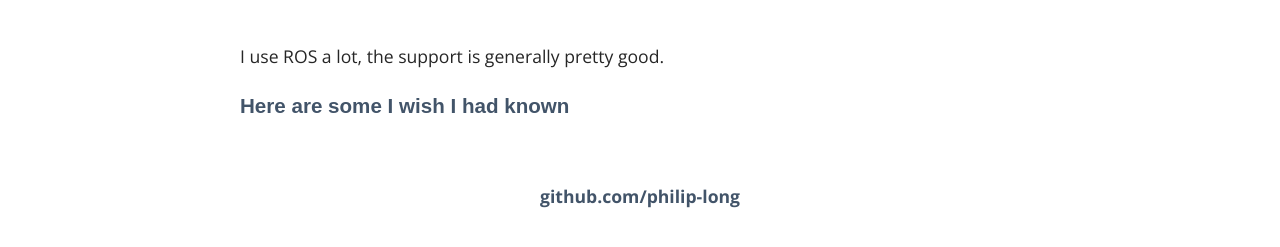
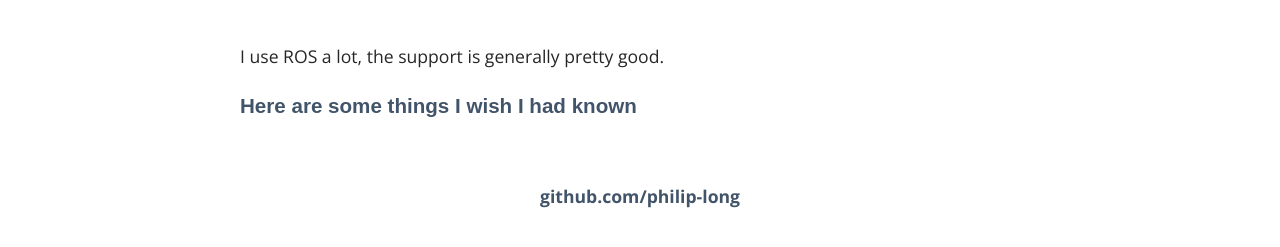
Before and after one commit to philip-long/philip-long.github.io, a Jekyll site: the page built from random/index.html, in a window 1280 px wide. Shown: the part 595-842 px from the top of the page. Built offline with Jekyll 4.4.1, drawn with Linux system fonts in a browser that asks for light colours; some web fonts are replaced.

Commit message:
Update index.html

```diff
--- a/random/index.html
+++ b/random/index.html
@@ -16,5 +16,5 @@ title: Tips & Lessons Learned
  <h2> ROS</h2>
 <p>
 I use ROS a lot, the support is generally pretty good.
- <a href="/random/ROS.html"> <h3> Here are some I wish I had known</h3></a>
+ <a href="/random/ROS.html"> <h3> Here are some things I wish I had known</h3></a>
 </p>
```
